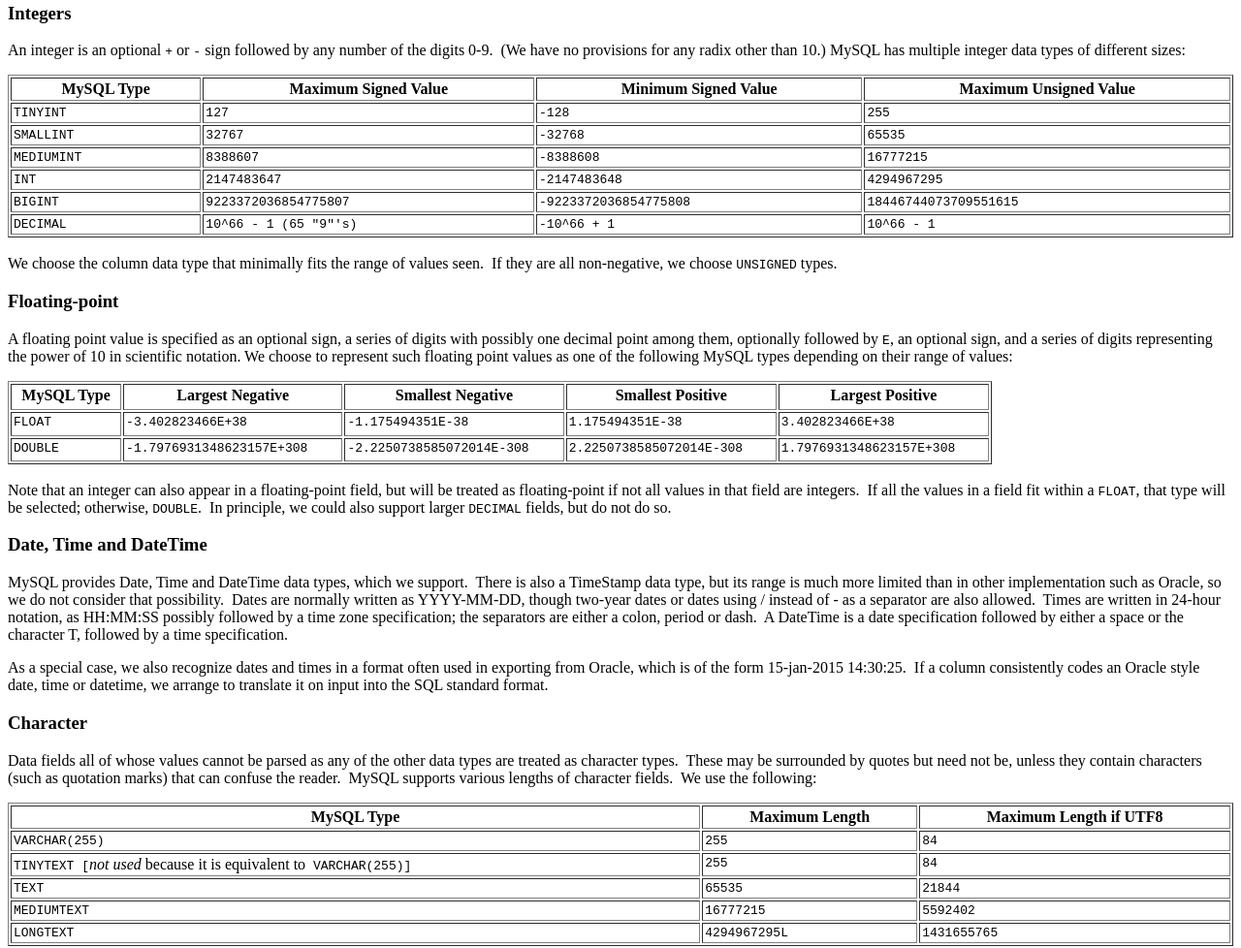
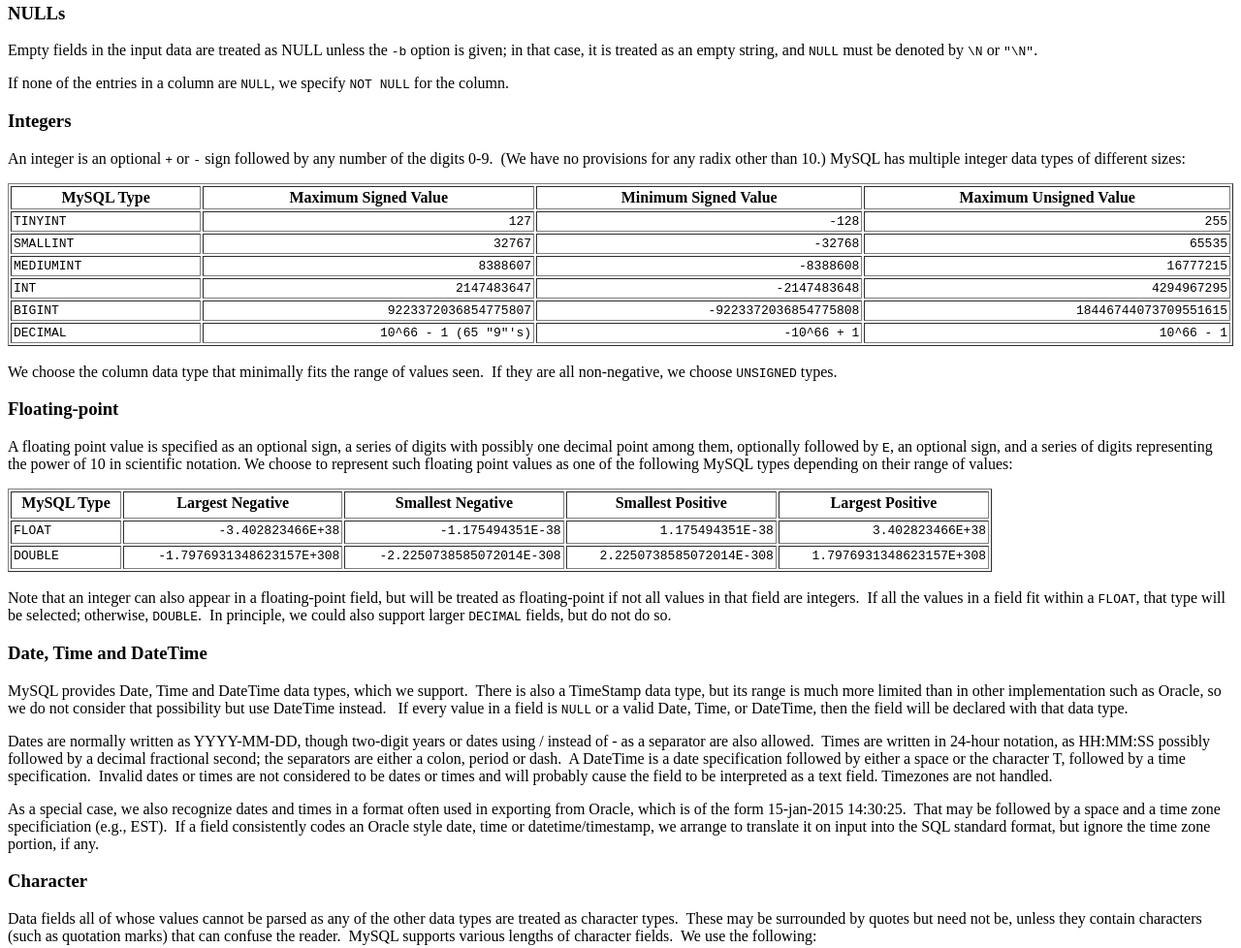
Before and after one commit to mit-medg/csv2mysql, a plain HTML site: page Csv2Mysql/Documentation/CSV2MYSQL.html in a window 1280 px wide. Shown: the part 925-1903 px from the top of the page at 97% size. Drawn offline with Linux system fonts and the light colour scheme.

Commit message:
Updating HTML version of documentation

```diff
--- a/Csv2Mysql/Documentation/CSV2MYSQL.html
+++ b/Csv2Mysql/Documentation/CSV2MYSQL.html
@@ -31,6 +31,7 @@
     <p>This program is released under the MIT License (see below) and
       uses the <b>opencsv</b> package, documented at <a
         href="http://opencsv.sourceforge.net">http://opencsv.sourceforge.net</a>.&nbsp;
+
 
 
 
@@ -126,8 +127,15 @@
       time.&nbsp; Each file is processed separately, so there is no
       attempt to assure consistency among different tables.&nbsp; The
       data types that are recognized are described in the following
-      sub-sections.&nbsp; If none of the entries in a column are <tt>NULL</tt>,
-      we specify <tt>NOT NULL</tt> for the column.<br>
+      sub-sections.<br>
+    </p>
+    <h3>NULLs</h3>
+    <p>Empty fields in the input data are treated as NULL unless the <tt>-b</tt>
+      option is given; in that case, it is treated as an empty string,
+      and <tt>NULL</tt> must be denoted by <tt>\N</tt> or <tt>"\N"</tt>.<br>
+    </p>
+    <p>If none of the entries in a column are <tt>NULL</tt>, we specify
+      <tt>NOT NULL</tt> for the column.<br>
     </p>
     <h3>Integers</h3>
     <p>An integer is an optional <tt>+</tt> or <tt>-</tt> sign
@@ -150,43 +158,44 @@
         <tr>
           <td valign="top"><tt>TINYINT</tt><tt><br>
             </tt></td>
-          <td valign="top"><tt>127</tt><tt><br>
+          <td valign="top" align="right"><tt>127</tt><tt><br>
             </tt></td>
-          <td valign="top"><tt>-128</tt><tt><br>
+          <td valign="top" align="right"><tt>-128</tt><tt><br>
             </tt></td>
-          <td valign="top"><tt>255</tt><tt><br>
+          <td valign="top" align="right"><tt>255</tt><tt><br>
             </tt></td>
         </tr>
         <tr>
           <td valign="top"><tt>SMALLINT</tt></td>
-          <td valign="top"><tt>32767</tt></td>
-          <td valign="top"><tt>-32768</tt></td>
-          <td valign="top"><tt>65535</tt></td>
+          <td valign="top" align="right"><tt>32767</tt></td>
+          <td valign="top" align="right"><tt>-32768</tt></td>
+          <td valign="top" align="right"><tt>65535</tt></td>
         </tr>
         <tr>
           <td valign="top"><tt>MEDIUMINT</tt></td>
-          <td valign="top"><tt>8388607</tt></td>
-          <td valign="top"><tt>-8388608</tt></td>
-          <td valign="top"><tt>16777215</tt></td>
+          <td valign="top" align="right"><tt>8388607</tt></td>
+          <td valign="top" align="right"><tt>-8388608</tt></td>
+          <td valign="top" align="right"><tt>16777215</tt></td>
         </tr>
         <tr>
           <td valign="top"><tt>INT</tt></td>
-          <td valign="top"><tt>2147483647</tt></td>
-          <td valign="top"><tt>-2147483648</tt></td>
-          <td valign="top"><tt>4294967295</tt></td>
+          <td valign="top" align="right"><tt>2147483647</tt></td>
+          <td valign="top" align="right"><tt>-2147483648</tt></td>
+          <td valign="top" align="right"><tt>4294967295</tt></td>
         </tr>
         <tr>
           <td valign="top"><tt>BIGINT</tt></td>
-          <td valign="top"><tt>9223372036854775807</tt></td>
-          <td valign="top"><tt>-9223372036854775808</tt></td>
-          <td valign="top"><tt>18446744073709551615</tt></td>
+          <td valign="top" align="right"><tt>9223372036854775807</tt></td>
+          <td valign="top" align="right"><tt>-9223372036854775808</tt></td>
+          <td valign="top" align="right"><tt>18446744073709551615</tt></td>
         </tr>
         <tr>
           <td valign="top"><tt>DECIMAL</tt></td>
-          <td valign="top"><tt>10^66 - 1</tt><tt> (65 "9"'s)</tt><tt><br>
+          <td valign="top" align="right"><tt>10^66 - 1</tt><tt> (65
+              "9"'s)</tt><tt><br>
             </tt></td>
-          <td valign="top"><tt>-</tt><tt>10^66 + 1</tt></td>
-          <td valign="top"><tt>10^66 - 1</tt></td>
+          <td valign="top" align="right"><tt>-</tt><tt>10^66 + 1</tt></td>
+          <td valign="top" align="right"><tt>10^66 - 1</tt></td>
         </tr>
       </tbody>
     </table>
@@ -220,25 +229,25 @@
         <tr>
           <td valign="top"><tt>FLOAT</tt><tt><br>
             </tt></td>
-          <td valign="top"><tt>-3.402823466E+38</tt><tt><br>
+          <td valign="top" align="right"><tt>-3.402823466E+38</tt><tt><br>
             </tt></td>
-          <td valign="top"><tt>-1.175494351E-38</tt><tt><br>
+          <td valign="top" align="right"><tt>-1.175494351E-38</tt><tt><br>
             </tt></td>
-          <td valign="top"><tt>1.175494351E-38</tt><tt><br>
+          <td valign="top" align="right"><tt>1.175494351E-38</tt><tt><br>
             </tt></td>
-          <td valign="top"><tt>3.402823466E+38</tt><tt><br>
+          <td valign="top" align="right"><tt>3.402823466E+38</tt><tt><br>
             </tt></td>
         </tr>
         <tr>
           <td valign="top"><tt>DOUBLE</tt><tt><br>
             </tt></td>
-          <td valign="top"><tt>-1.7976931348623157E+308</tt><tt><br>
+          <td valign="top" align="right"><tt>-1.7976931348623157E+308</tt><tt><br>
             </tt></td>
-          <td valign="top"><tt>-2.2250738585072014E-308</tt><tt><br>
+          <td valign="top" align="right"><tt>-2.2250738585072014E-308</tt><tt><br>
             </tt></td>
-          <td valign="top"><tt>2.2250738585072014E-308</tt><tt><br>
+          <td valign="top" align="right"><tt>2.2250738585072014E-308</tt><tt><br>
             </tt></td>
-          <td valign="top"><tt>1.7976931348623157E+308</tt><tt><br>
+          <td valign="top" align="right"><tt>1.7976931348623157E+308</tt><tt><br>
             </tt></td>
         </tr>
       </tbody>
@@ -254,20 +263,29 @@
     <p>MySQL provides Date, Time and DateTime data types, which we
       support.&nbsp; There is also a TimeStamp data type, but its range
       is much more limited than in other implementation such as Oracle,
-      so we do not consider that possibility.&nbsp; Dates are normally
-      written as YYYY-MM-DD, though two-year dates or dates using /
-      instead of - as a separator are also allowed.&nbsp; Times are
-      written in 24-hour notation, as HH:MM:SS possibly followed by a
-      time zone specification; the separators are either a colon, period
-      or dash.&nbsp; A DateTime is a date specification followed by
-      either a space or the character T, followed by a time
-      specification.<br>
+      so we do not consider that possibility but use DateTime
+      instead.&nbsp;&nbsp; If every value in a field is <tt>NULL</tt>
+      or a valid Date, Time, or DateTime, then the field will be
+      declared with that data type.<br>
+    </p>
+    <p>Dates are normally written as YYYY-MM-DD, though two-digit years
+      or dates using / instead of - as a separator are also
+      allowed.&nbsp; Times are written in 24-hour notation, as HH:MM:SS
+      possibly followed by a decimal fractional second; the separators
+      are either a colon, period or dash.&nbsp; A DateTime is a date
+      specification followed by either a space or the character T,
+      followed by a time specification.&nbsp; Invalid dates or times are
+      not considered to be dates or times and will probably cause the
+      field to be interpreted as a text field. Timezones are not
+      handled.<br>
     </p>
     <p>As a special case, we also recognize dates and times in a format
       often used in exporting from Oracle, which is of the form
-      15-jan-2015 14:30:25.&nbsp; If a column consistently codes an
-      Oracle style date, time or datetime, we arrange to translate it on
-      input into the SQL standard format.<br>
+      15-jan-2015 14:30:25.&nbsp; That may be followed by a space and a
+      time zone specificiation (e.g., EST).&nbsp; If a field
+      consistently codes an Oracle style date, time or
+      datetime/timestamp, we arrange to translate it on input into the
+      SQL standard format, but ignore the time zone portion, if any.<br>
     </p>
     <h3> <thh valign="top">Character</thh></h3>
     <p>Data fields all of whose values cannot be parsed as any of the
@@ -290,32 +308,32 @@
         <tr>
           <td valign="top"><tt>VARCHAR(255)</tt><tt><br>
             </tt> </td>
-          <td valign="top"><tt>255</tt><tt><br>
+          <td valign="top" align="right"><tt>255</tt><tt><br>
             </tt> </td>
-          <td valign="top"><tt>84</tt><tt><br>
+          <td valign="top" align="right"><tt>84</tt><tt><br>
             </tt> </td>
         </tr>
         <tr>
           <td valign="top"><tt>TINYTEXT [</tt><i>not used</i> because it
             is equivalent to<tt> VARCHAR(255)]</tt><tt><br>
             </tt> </td>
-          <td valign="top"><tt>255</tt></td>
-          <td valign="top"><tt>84</tt></td>
+          <td valign="top" align="right"><tt>255</tt></td>
+          <td valign="top" align="right"><tt>84</tt></td>
         </tr>
         <tr>
           <td valign="top"><tt>TEXT</tt></td>
-          <td valign="top"><tt>65535</tt></td>
-          <td valign="top"><tt>21844</tt></td>
+          <td valign="top" align="right"><tt>65535</tt></td>
+          <td valign="top" align="right"><tt>21844</tt></td>
         </tr>
         <tr>
           <td valign="top"><tt>MEDIUMTEXT</tt></td>
-          <td valign="top"><tt>16777215</tt></td>
-          <td valign="top"><tt>5592402</tt></td>
+          <td valign="top" align="right"><tt>16777215</tt></td>
+          <td valign="top" align="right"><tt>5592402</tt></td>
         </tr>
         <tr>
           <td valign="top"><tt>LONGTEXT</tt></td>
-          <td valign="top"><tt>4294967295L</tt></td>
-          <td valign="top"><tt>1431655765</tt></td>
+          <td valign="top" align="right"><tt>4294967295L</tt></td>
+          <td valign="top" align="right"><tt>1431655765</tt></td>
         </tr>
       </tbody>
     </table>
@@ -347,16 +365,17 @@
       not.<br>
     </p>
     <h2>Caveats</h2>
-    <p>The above heuristics may not create the right data types.&nbsp;
-      For example, some coding systems do distinguish between codes
-      "001" and "01", but if every code in a column can be interpreted
-      as an integer, this program will do so and thus lose these
-      distinctions.<br>
+    <p>The above heuristics may not create the intended data
+      types.&nbsp; For example, some coding systems do distinguish
+      between codes "001" and "01", but if every code in a column can be
+      interpreted as an integer, this program will do so and thus lose
+      these distinctions.<br>
     </p>
     <p>The program also cannot determine which among the <tt>UNIQUE KEY</tt>s
       should be a table's <tt>PRIMARY KEY</tt>, or whether compound
       keys need to be defined to reflect the semantics and/or access
       patterns to the data.&nbsp; It is also unable to identify <tt>FOREIGN
+
 
 
 
@@ -375,10 +394,11 @@
       one or more unique columns can be huge.&nbsp; Therefore, in such
       cases it is necessary to start the Java Virtual Machine with
       non-default memory parameters that can accommodate the large hash
-      tables that hold these values. Obviously, this must be run on a
-      system with enough memory.&nbsp; For example, on one very large
-      table containing about 250M rows, the following worked (though it
-      may have provided more memory than needed):<br>
+      tables and range trees that hold these values. Obviously, this
+      must be run on a system with enough memory.&nbsp; For example, on
+      one very large table containing about 250M rows, the following
+      worked (though these <tt>jvm</tt> arguments may have provided
+      more memory than needed):<br>
     </p>
     <pre>java -Xms5128m -Xmx10512m -jar ~/bin/csv2mysql.jar -k -u test.csv</pre>
     <p>Even with extra memory, performance on very large data sets
```
